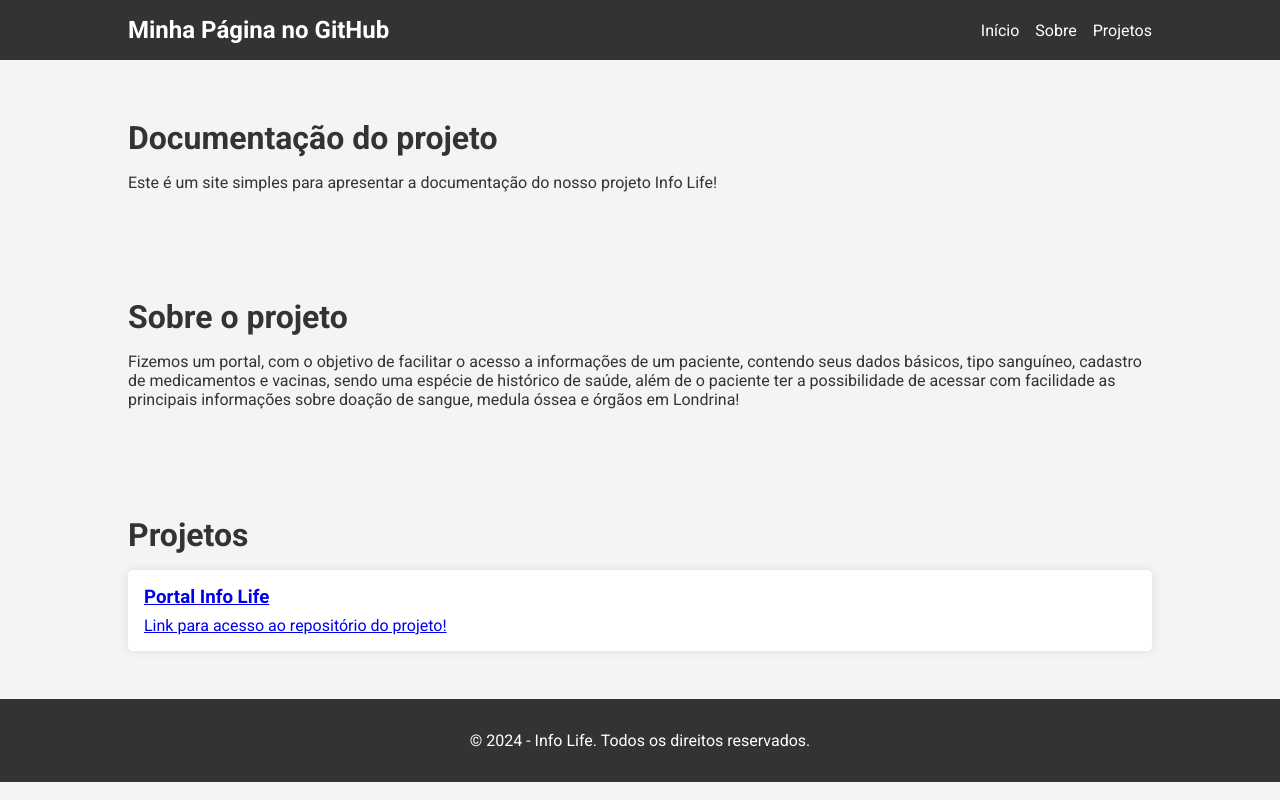
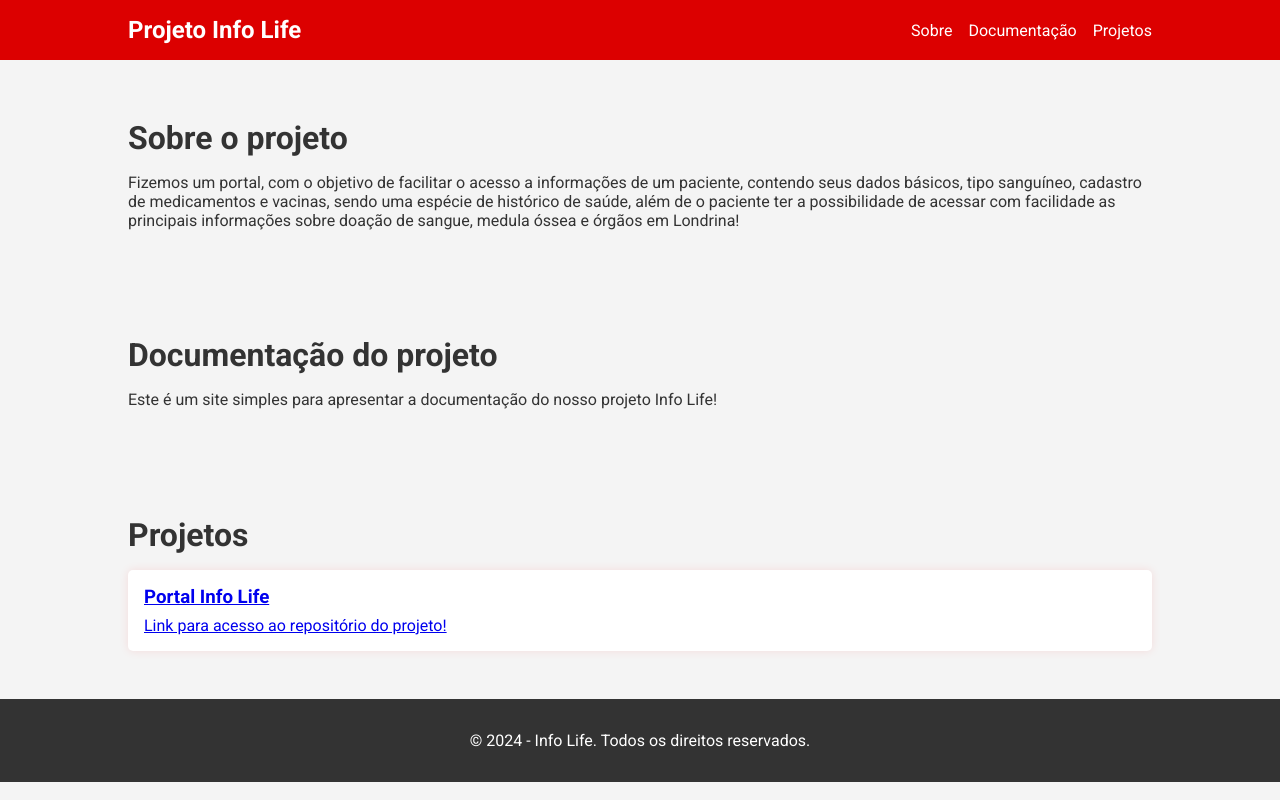
Before and after one commit to gabrielbestevess/infolifedoc, a plain HTML site: page index.html in a window 1280 px wide. Drawn offline with Linux system fonts and the light colour scheme.

Commit message:
alteração do layout e ordem das sections

```diff
--- a/index.html
+++ b/index.html
@@ -10,23 +10,16 @@
 <body>
     <header>
         <div class="container">
-            <h1>Minha Página no GitHub</h1>
+            <h1>Projeto Info Life</h1>
             <nav>
                 <ul>
-                    <li><a href="#inicio">Início</a></li>
                     <li><a href="#sobre">Sobre</a></li>
+                    <li><a href="#doc">Documentação</a></li>
                     <li><a href="#projetos">Projetos</a></li>
                 </ul>
             </nav>
         </div>
     </header>
-
-    <section id="inicio">
-        <div class="container">
-            <h2>Documentação do projeto</h2>
-            <p>Este é um site simples para apresentar a documentação do nosso projeto Info Life!</p>
-        </div>
-    </section>
 
     <section id="sobre">
         <div class="container">
@@ -34,6 +27,13 @@
             <p>Fizemos um portal, com o objetivo de facilitar o acesso a informações de um paciente, contendo seus dados básicos, tipo sanguíneo, cadastro de medicamentos e vacinas, sendo uma espécie de histórico de saúde,
                além de o paciente ter a possibilidade de acessar com facilidade as principais informações sobre doação de sangue, medula óssea e órgãos em Londrina!
             </p>
+        </div>
+    </section>
+
+    <section id="doc">
+        <div class="container">
+            <h2>Documentação do projeto</h2>
+            <p>Este é um site simples para apresentar a documentação do nosso projeto Info Life!</p>
         </div>
     </section>
 
--- a/styles.css
+++ b/styles.css
@@ -7,7 +7,7 @@ body {
 }
 
 header {
-    background: #333;
+    background: #dc0000;
     color: #fff;
     padding: 1rem 0;
 }
@@ -63,7 +63,7 @@ h2 {
     padding: 1rem;
     margin-bottom: 1rem;
     border-radius: 5px;
-    box-shadow: 0 0 10px rgba(0,0,0,0.1);
+    box-shadow: 0 0 10px rgba(255, 0, 0, 0.1);
     transition: transform 0.2s;
 }
 
```
